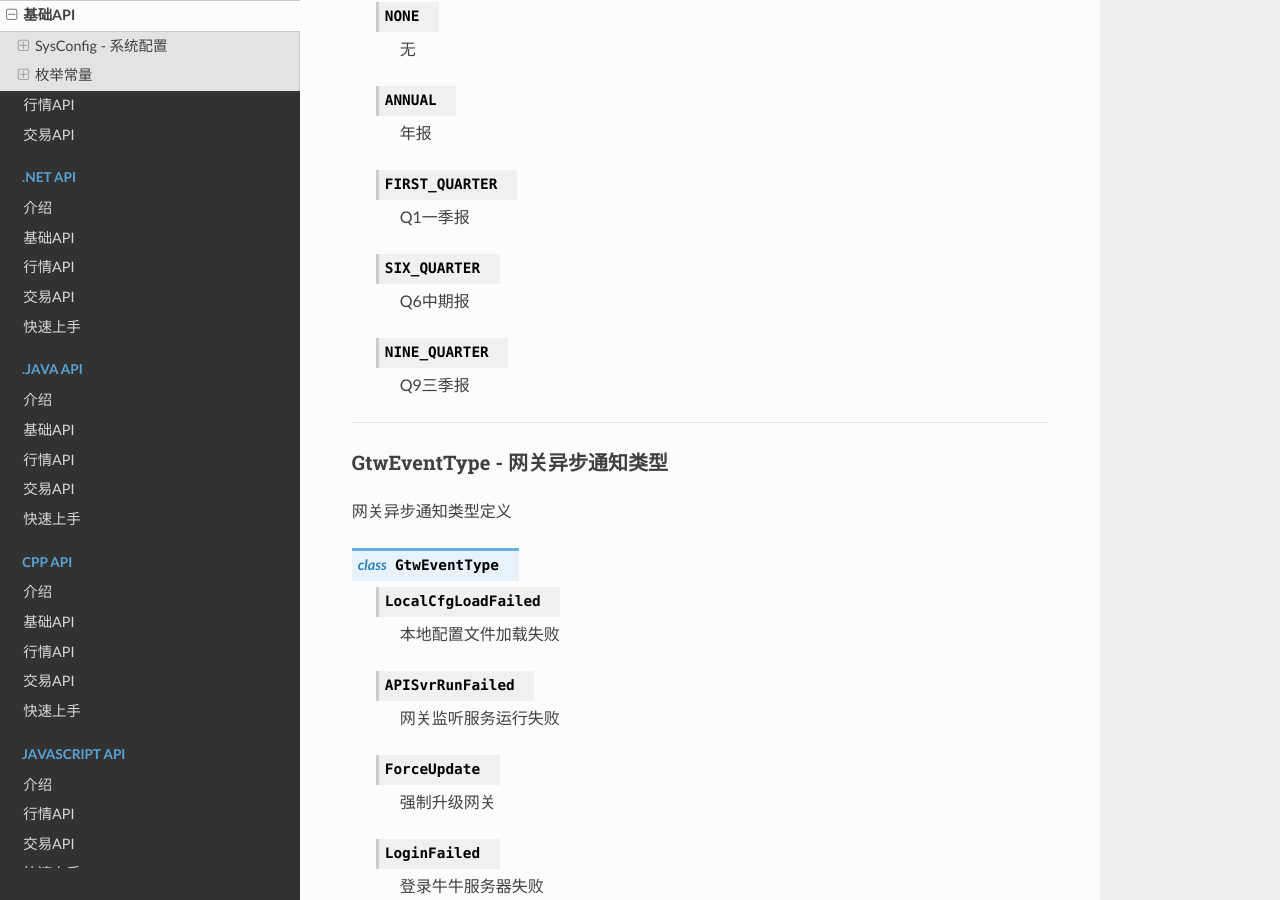
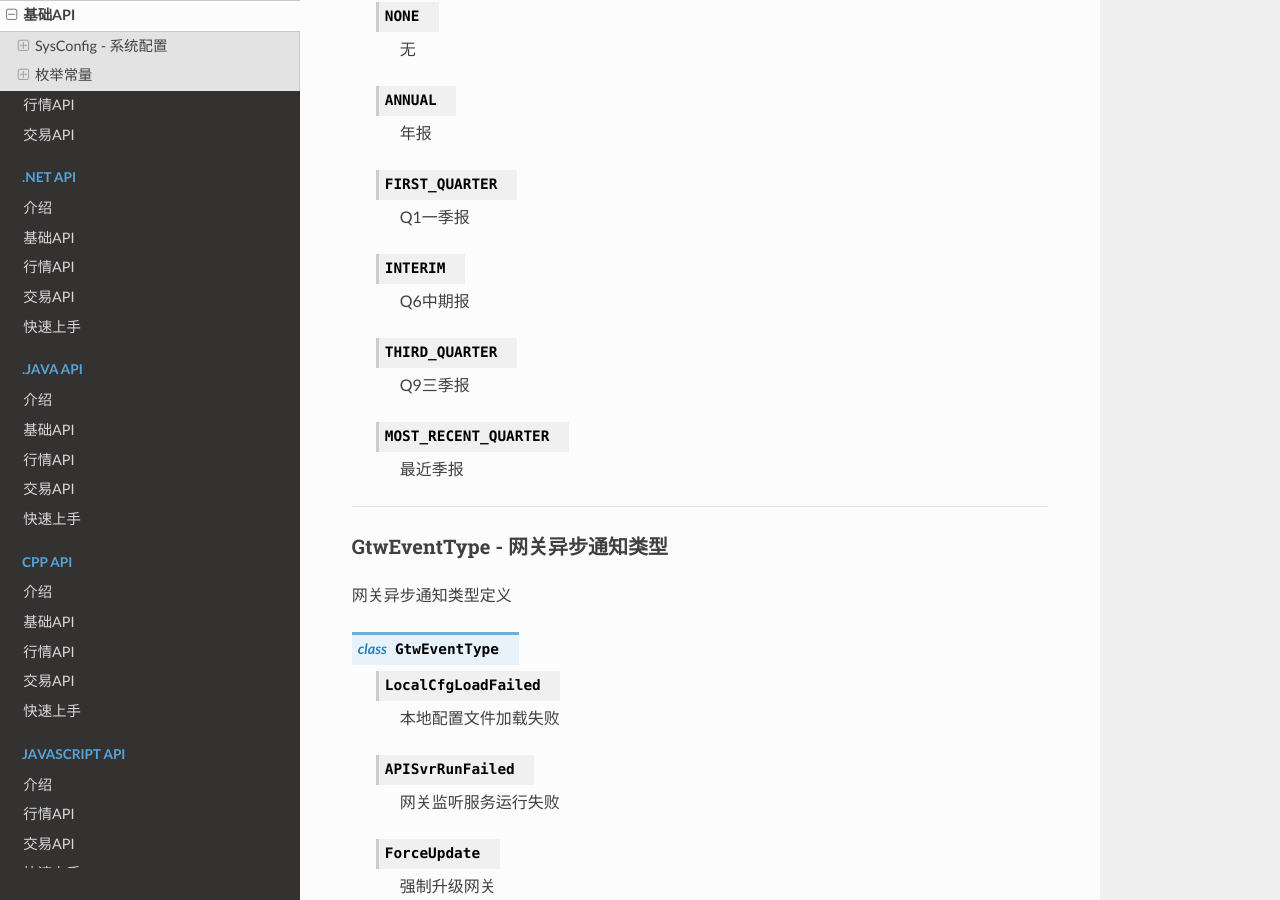
Before and after one commit to FutunnOpen/futu-api-doc, a Sphinx documentation site: the page built from doc_maker/source/api/Base_API.rst, in a window 1280 px wide and 900 px high, scrolled down 3550 px. Built offline with Sphinx 7.4.7 and the Read the Docs theme 2.0.0, drawn with Linux system fonts in a browser that asks for light colours.

Commit message:
条件选股更新字段

```diff
--- a/doc_maker/source/api/Base_API.rst
+++ b/doc_maker/source/api/Base_API.rst
@@ -190,13 +190,17 @@
 
   Q1一季报
 
- ..  py:attribute:: SIX_QUARTER
+ ..  py:attribute:: INTERIM
 
   Q6中期报
 
- ..  py:attribute:: NINE_QUARTER
+ ..  py:attribute:: THIRD_QUARTER
 
   Q9三季报
+
+ ..  py:attribute:: MOST_RECENT_QUARTER
+
+  最近季报
 
 --------------------------------------
 
--- a/doc_maker/source/api/Quote_API.rst
+++ b/doc_maker/source/api/Quote_API.rst
@@ -1875,8 +1875,8 @@
         \
         net_profit                                     float          净利润
         net_profix_growth                              float          净利润增长率
-        sum_of_business                                float          营业额
-        sum_of_business_growth                         float          营业额增长率
+        sum_of_business                                float          营业收入
+        sum_of_business_growth                         float          营业同比增长率
         net_profit_rate                                float          净利率
         gross_profit_rate                              float          毛利率
         debt_asset_rate                                float          资产负债率
```
Also changed, not shown: other parts of doc_maker/source/api/Base_API.rst (+2 -2 lines).
